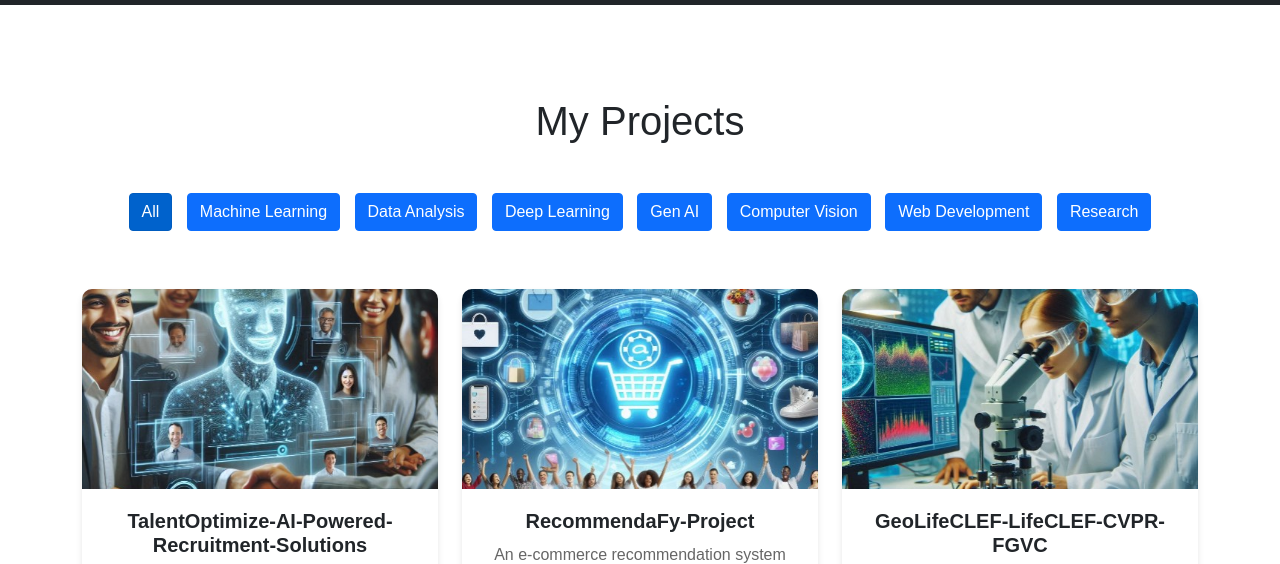
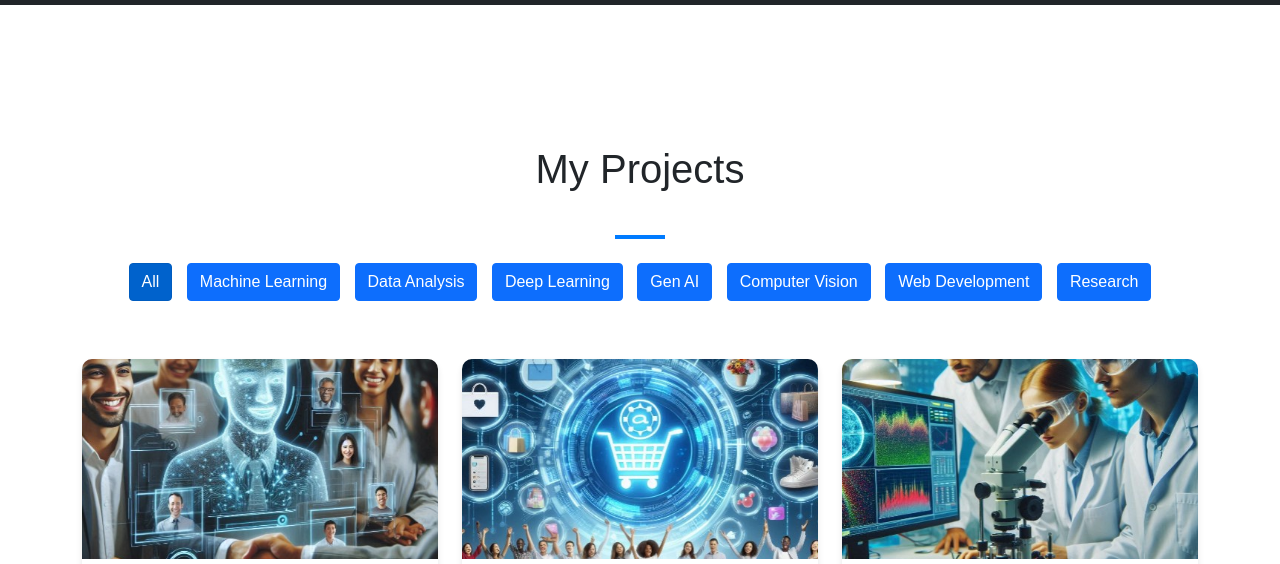
Before and after one commit to yash-raj202134/portfolio, a plain HTML site: page projects.html in a window 1280 px wide. Shown: the part 51-615 px from the top of the page. Drawn offline with nearby package versions, Linux system fonts and the light colour scheme; files that its build step writes are made by us from their sources.

Commit message:
Boldline added in few pages

```diff
--- a/projects.html
+++ b/projects.html
@@ -55,6 +55,14 @@
     #project-grid .btn-primary:hover {
       background-color: #0056b3;
     }
+    .bold-line {
+  border-top: 4px solid #007bff;
+  /* Thick and bold line */
+  width: 50px;
+  /* Short line */
+  margin: 10px auto 0;
+  /* Center the line and add some spacing */
+}
   </style>
 </head>
 
@@ -105,7 +113,11 @@
 
   <div class="section container mt-5">
     <br>
-    <h1 class="text-center mb-5">My Projects</h1>
+    <br><br>
+     <h1 class="text-center ">My Projects</h1>
+     <br>
+    <div class="bold-line"></div>
+    <br>
 
     <!-- Category filter buttons -->
     <div class="text-center mb-4">
```
Also changed, not shown: blog-listing.html (+2 -0 lines), cv.html (+2 -0 lines).
